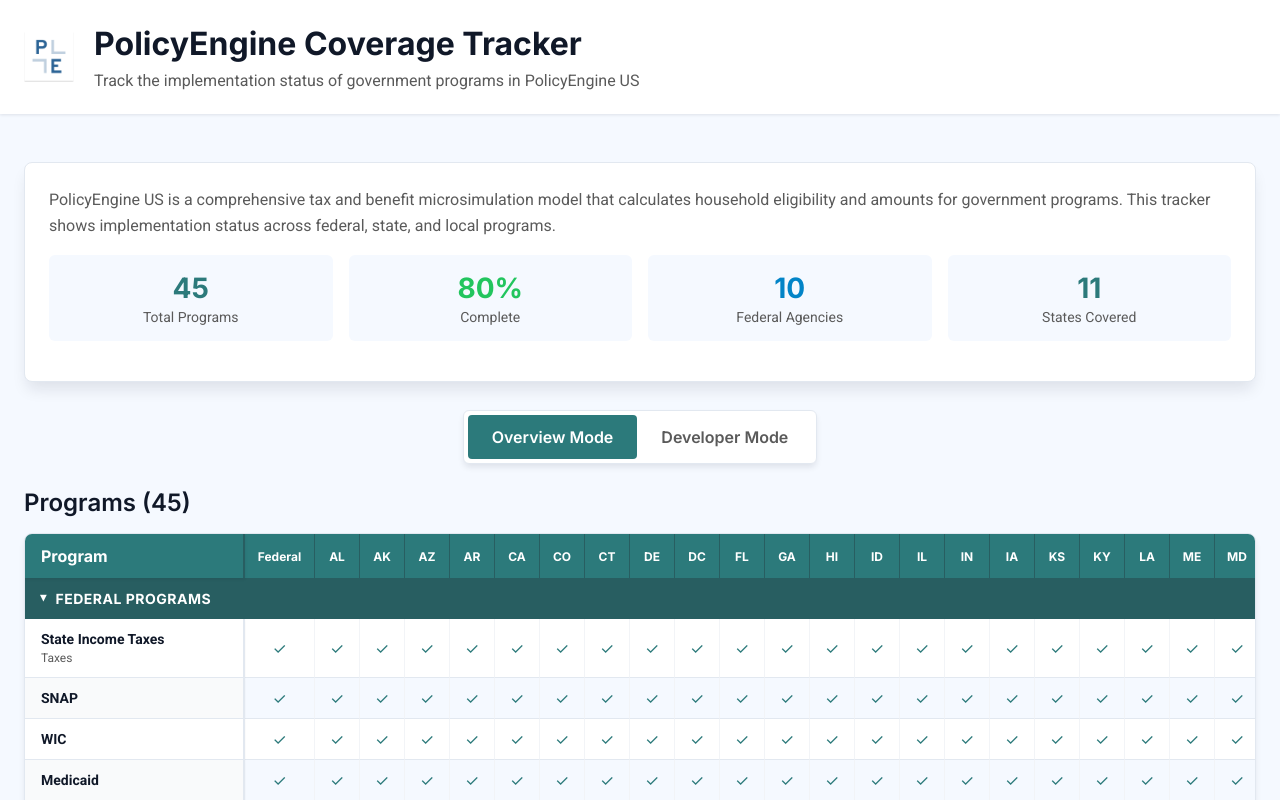
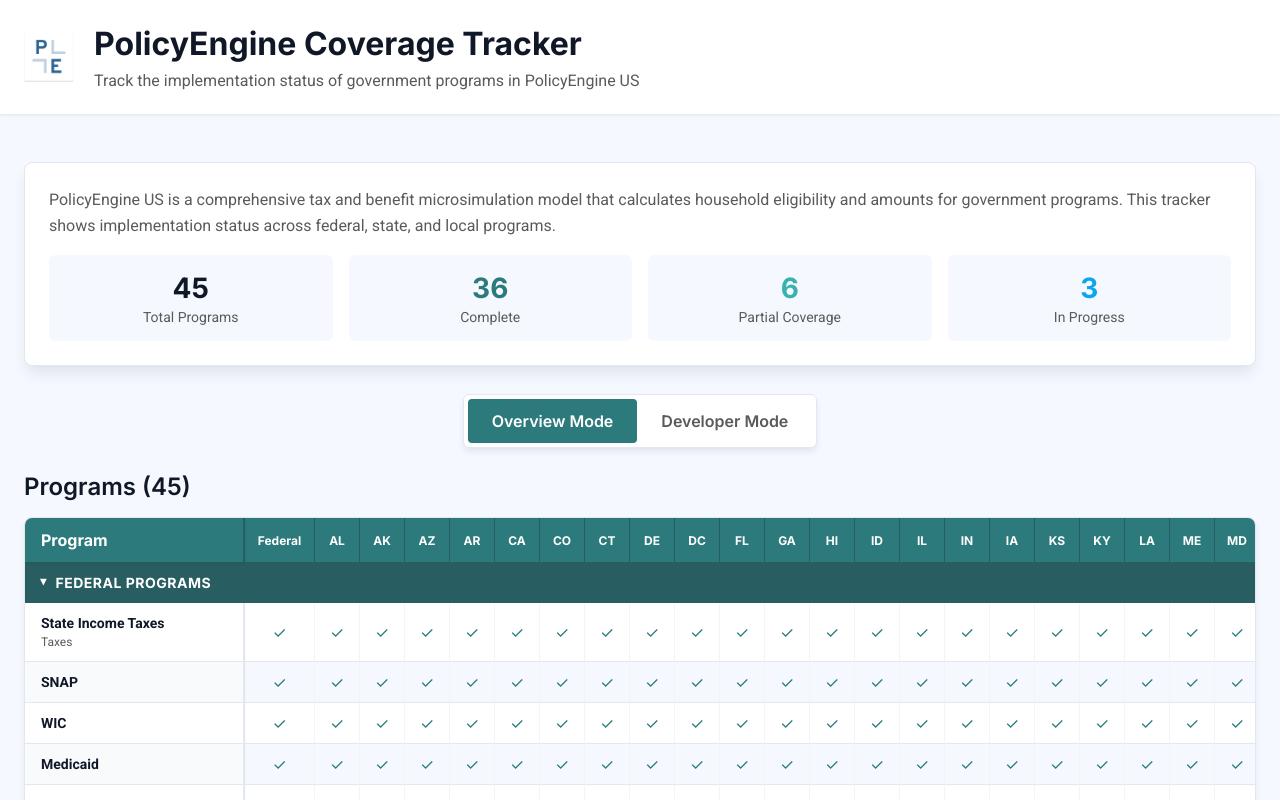
Before and after one commit to PolicyEngine/policyengine-coverage-tracker, a React (Create React App) app: page / in a window 1280 px wide. Shown: the top 800 px of the page. Built offline with nearby package versions, Linux system fonts and the light colour scheme.

Commit message:
top details

```diff
--- a/src/components/ExecutiveSummary.tsx
+++ b/src/components/ExecutiveSummary.tsx
@@ -1,7 +1,6 @@
 import React from 'react';
 import { colors, typography, spacing } from '../designTokens';
 import { Program, CoverageStatus } from '../types/Program';
-import { getProgramBreakdown } from '../utils/programStats';
 
 interface ExecutiveSummaryProps {
   programs: Program[];
@@ -10,9 +9,6 @@
 }
 
 const ExecutiveSummary: React.FC<ExecutiveSummaryProps> = ({ programs, statusCounts, totalPrograms }) => {
-  const breakdown = getProgramBreakdown(programs);
-  const completionRate = Math.round((statusCounts.complete / totalPrograms) * 100);
-
   return (
     <div style={{
       backgroundColor: colors.white,
@@ -38,7 +34,6 @@
         display: 'grid',
         gridTemplateColumns: 'repeat(auto-fit, minmax(150px, 1fr))',
         gap: spacing.lg,
-        marginBottom: spacing.lg,
       }}>
         <div style={{
           textAlign: 'center',
@@ -50,7 +45,7 @@
             fontSize: typography.fontSize['3xl'],
             fontWeight: typography.fontWeight.bold,
             fontFamily: typography.fontFamily.primary,
-            color: colors.primary[600],
+            color: colors.secondary[900],
             marginBottom: spacing.xs,
           }}>
             {totalPrograms}
@@ -74,10 +69,10 @@
             fontSize: typography.fontSize['3xl'],
             fontWeight: typography.fontWeight.bold,
             fontFamily: typography.fontFamily.primary,
-            color: colors.success,
+            color: colors.primary[600],
             marginBottom: spacing.xs,
           }}>
-            {completionRate}%
+            {statusCounts.complete}
           </div>
           <div style={{
             fontSize: typography.fontSize.sm,
@@ -98,17 +93,17 @@
             fontSize: typography.fontSize['3xl'],
             fontWeight: typography.fontWeight.bold,
             fontFamily: typography.fontFamily.primary,
-            color: colors.blue[600],
+            color: colors.primary[400],
             marginBottom: spacing.xs,
           }}>
-            {breakdown.byAgency.length + 1}
+            {statusCounts.partial}
           </div>
           <div style={{
             fontSize: typography.fontSize.sm,
             color: colors.text.secondary,
             fontFamily: typography.fontFamily.body,
           }}>
-            Federal Agencies
+            Partial Coverage
           </div>
         </div>
 
@@ -122,17 +117,17 @@
             fontSize: typography.fontSize['3xl'],
             fontWeight: typography.fontWeight.bold,
             fontFamily: typography.fontFamily.primary,
-            color: colors.primary[600],
+            color: colors.blue[500],
             marginBottom: spacing.xs,
           }}>
-            {breakdown.totalStates}
+            {statusCounts.inProgress}
           </div>
           <div style={{
             fontSize: typography.fontSize.sm,
             color: colors.text.secondary,
             fontFamily: typography.fontFamily.body,
           }}>
-            States Covered
+            In Progress
           </div>
         </div>
       </div>
```
Also changed, not shown: 7 other files (tests, documents, lock files or other folders).
